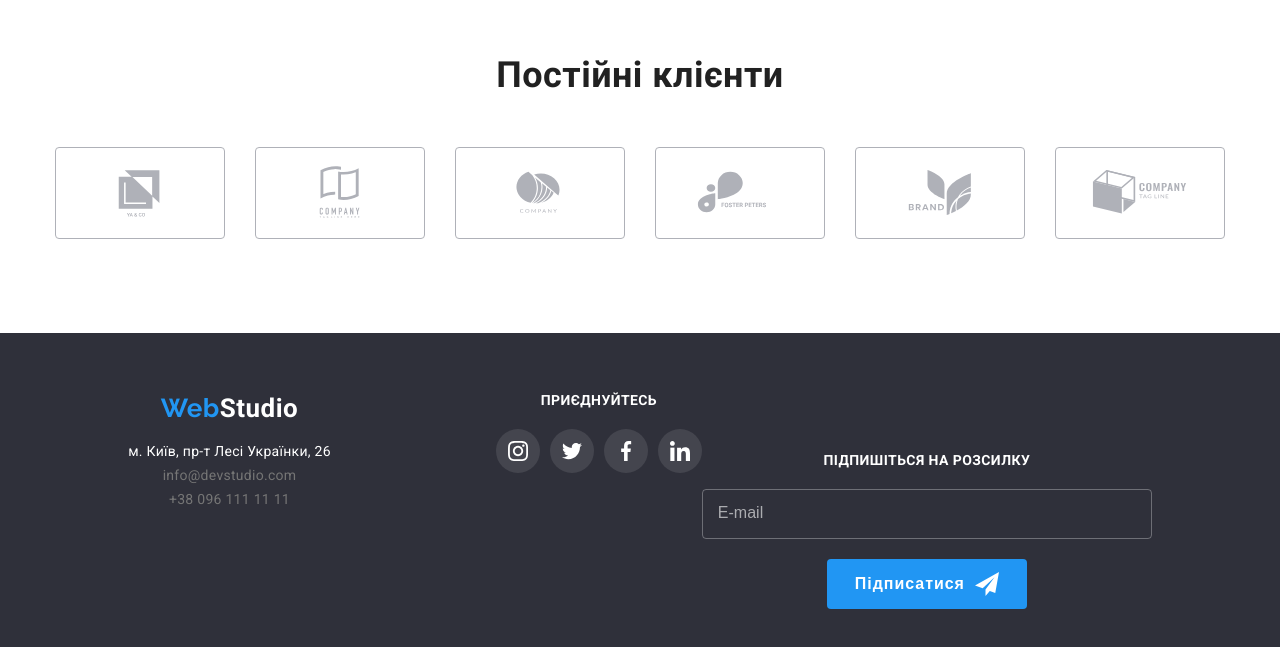
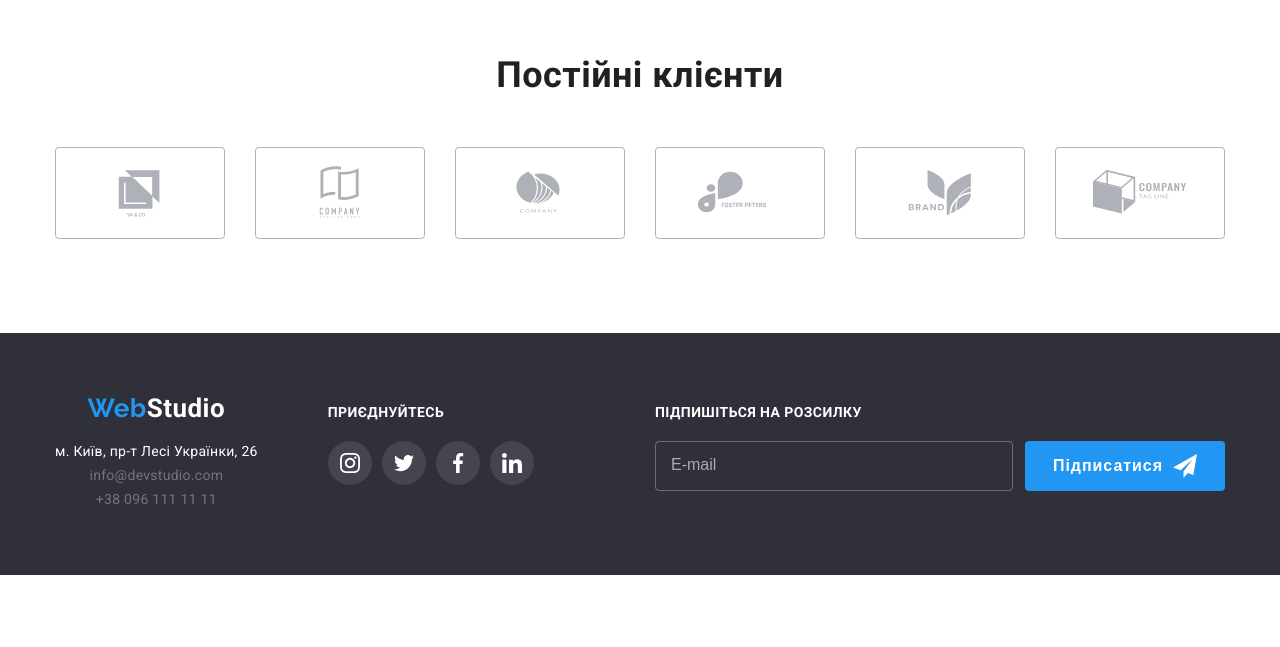
Before and after one commit to Kolokol2002/goit-markup-hw-08, a plain HTML site: page index.html in a window 1280 px wide. Shown: the part 2347-2994 px from the top of the page. After the commit the page ends 2922 px from the top, so only its background shows below. Drawn offline with Linux system fonts and the light colour scheme.

Commit message:
footer for desktop(finish)

```diff
--- a/index.html
+++ b/index.html
@@ -533,9 +533,9 @@
           </ul>
         </div>
         <div class="form-email">
+          <h2 class="footer__title">Підпишіться на розсилку</h2>
           <form class="form-email__form" autocomplete="off">
             <div class="form-email__input-box">
-              <h2 class="footer__title">Підпишіться на розсилку</h2>
               <input
                 class="form-email__input"
                 type="email"
--- a/sass/layout/_footer.scss
+++ b/sass/layout/_footer.scss
@@ -1,20 +1,20 @@
 .footer {
     padding: 60px 0;
-    // min-width: 1200px;
     background-color: $color-background-hero-footer;
 
     &__container {
-        // display: flex;
         @include for-tablet-up {
             display: flex;
-            align-content: center;
             justify-content: center;
             flex-wrap: wrap;
+        }
+
+        @include for-desktop-up {
+            justify-content: flex-start;
         }
     }
 
     &__nav {
-        // margin-right: 70px;
         text-align: center;
         line-height: 1.71;
         @include for-tablet-down {
@@ -24,33 +24,28 @@
         @include for-tablet-up {
             margin-right: 165px;
         }
+
+        @include for-desktop-up {
+            margin-right: 70px;
+        }
     }
 
     &__logo {
         display: block;
         color: $color-background-primary;
-        // margin: 0 0 20px;
         margin-bottom: 20px;
     }
 
     &__address {
-        // display: flex;
-        // flex-direction: column;
         color: $color-text-secondary;
         font-weight: 400;
-
-        @include for-tablet-down {
-            // font-size: 14px;
-        }
     }
 
     &__address-street {
         color: $color-background-primary;
-
     }
 
     &__address_link:not(:last-child) {
-        // padding-bottom: 9px;
         margin-bottom: 8px;
     }
 
@@ -63,13 +58,17 @@
         letter-spacing: 0.03em;
         text-transform: uppercase;
         text-align: center;
+
+        @include for-desktop-up {
+            padding-top: 12px;
+            text-align: start;
+        }
     }
 }
 
 /* footer social */
 .social {
-    // padding-top: 12px;
-    @include for-tablet-down {
+    @include for-desktop-up {
         margin-right: auto;
     }
 
@@ -97,30 +96,28 @@
 
 /* footer form */
 .form-email {
-    // padding-top: 12px;
     @include for-tablet-up {
         margin-top: 60px;
-        width: 450px;
+    }
+
+    @include for-desktop-up {
+        margin: 0;
     }
 
     &__form {
-        // display: inline-flex;
-        align-items: flex-end;
+        @include for-desktop-up {
+            display: flex;
+        }
     }
 
     &__input {
-        width: 100%;
-        max-width: 450px;
         height: 50px;
         border: 1px solid rgba(255, 255, 255, 0.3);
         border-radius: 4px;
         background-color: transparent;
         box-sizing: border-box;
-        // margin-right: 12px;
+        padding: 15px;
         margin-bottom: 20px;
-        // margin: 0 auto 20px;
-        // margin: 0 auto ;
-        padding: 15px;
         color: rgba(255, 255, 255, 0.6);
         transition: border-color $transition-ms $transition-cubic;
 
@@ -135,6 +132,31 @@
             outline: none;
             border-color: $color-brand;
         }
+
+        @include for-tablet-down {
+            width: 100%;
+            max-width: 450px;
+        }
+
+        @include for-tablet-up {
+            width: 450px;
+        }
+
+        @include for-desktop-up {
+            width: 358px;
+            margin-bottom: 0;
+            margin-right: 12px;
+        }
+    }
+
+    &__button-box {
+        margin: 0 auto;
+        width: 200px;
+        height: 50px;
+
+        @include for-desktop-up {
+            margin: 0;
+        }
     }
 
     &__button {
@@ -145,15 +167,6 @@
         height: 100%;
     }
 
-    &__button-box {
-        position: relative;
-        // @extend %flex-center;
-        margin: 0 auto;
-        // width: 200px;
-        max-width: 200px;
-        height: 50px;
-    }
-
     &__icon {
         margin-left: 10px;
         fill: $color-icon-reverse;
```
Also changed, not shown: css/main.css, css/main.min.css, 2 other files.
